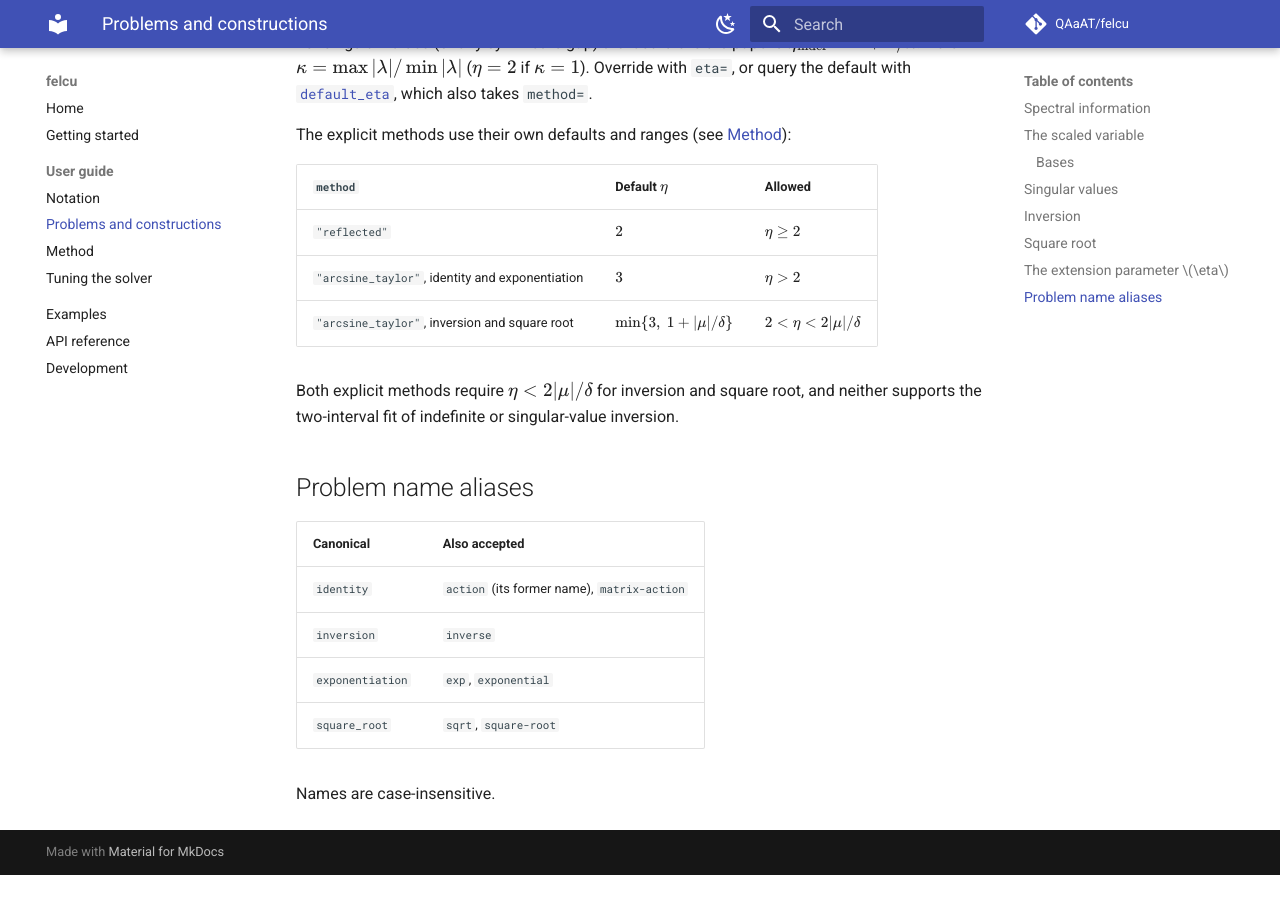
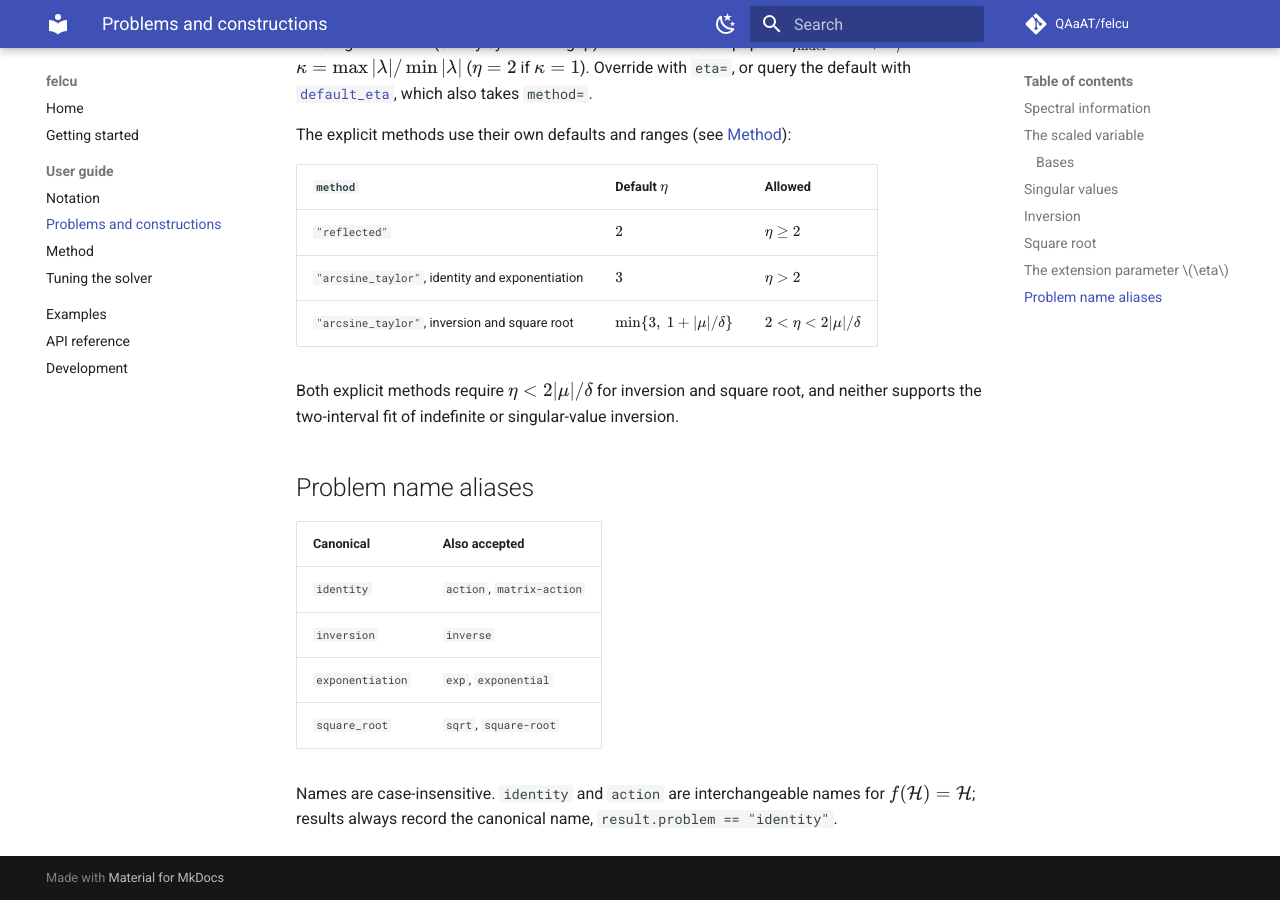
Before and after one commit to QAaAT/felcu, an MkDocs documentation site: the page built from docs/guide/problems.md, in a window 1280 px wide and 900 px high, scrolled down 3825 px. Built offline with MkDocs 1.6.1 and Material for MkDocs 9.7.7, drawn with Linux system fonts in a browser that asks for light colours; comment, search, counter and statistics services are not loaded; before the commit the page ends 4700 px from its top, so only the background shows below that.

Commit message:
Document action as an equivalent name for identity
Co-Authored-By: Claude Opus 5.5 <noreply@anthropic.com>

```diff
--- a/docs/guide/problems.md
+++ b/docs/guide/problems.md
@@ -21,7 +21,7 @@ computes eigenvalues or singular values itself.
 
 | Problem | `spectral_kind='auto'` (default) | Also available |
 |---|---|---|
-| `identity` | eigenvalues; singular values for a non-Hermitian matrix | the other one |
+| `identity` (or `action`) | eigenvalues; singular values for a non-Hermitian matrix | the other one |
 | `inversion` | eigenvalues; singular values for a non-Hermitian matrix | the other one |
 | `exponentiation` | eigenvalues | none |
 | `square_root` | eigenvalues (must be positive definite) | none |
@@ -184,9 +184,11 @@ singular-value inversion.
 
 | Canonical | Also accepted |
 |---|---|
-| `identity` | `action` (its former name), `matrix-action` |
+| `identity` | `action`, `matrix-action` |
 | `inversion` | `inverse` |
 | `exponentiation` | `exp`, `exponential` |
 | `square_root` | `sqrt`, `square-root` |
 
-Names are case-insensitive.
+Names are case-insensitive.  `identity` and `action` are interchangeable
+names for \(f(\mathcal H) = \mathcal H\); results always record the
+canonical name, `result.problem == "identity"`.
```
Also changed, not shown: README.md (+1 -1 lines), docs/index.md (+1 -1 lines), 4 other files.
